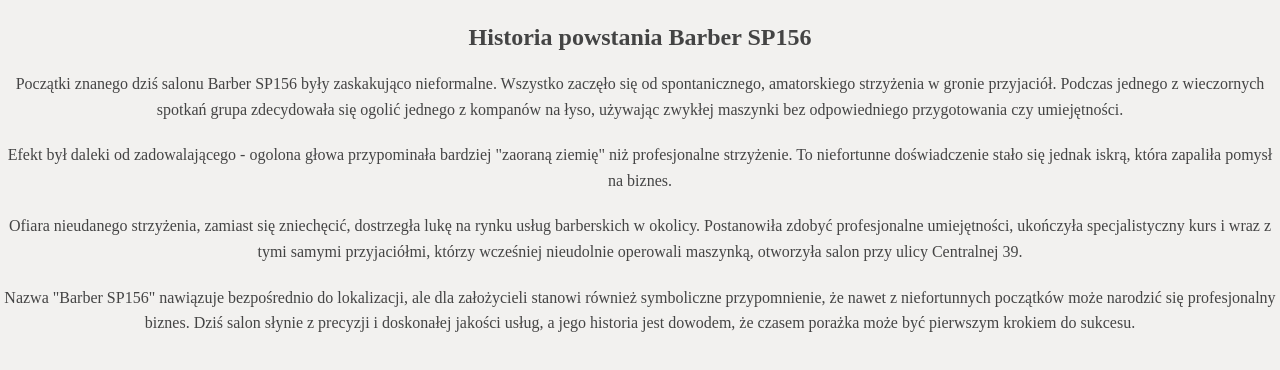
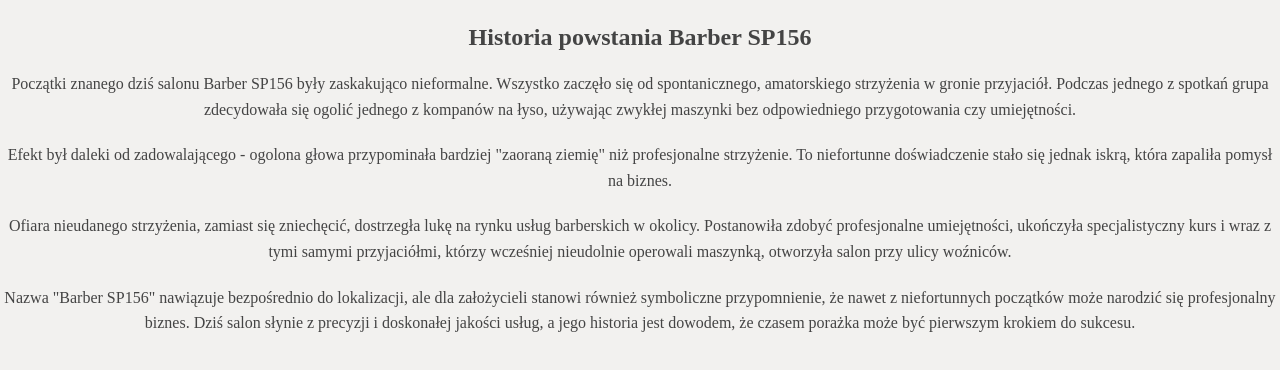
Before and after one commit to Weziqq/BarberSP156, a plain HTML site: page onas.html in a window 1280 px wide. Drawn offline with Linux system fonts and the light colour scheme; a web font is replaced by a local one.

Commit message:
update 3.1

```diff
--- a/onas.html
+++ b/onas.html
@@ -10,13 +10,13 @@
 <section class="history-section">
     <h3>Historia powstania Barber SP156</h3>
     <p>
-        Początki znanego dziś salonu Barber SP156 były zaskakująco nieformalne. Wszystko zaczęło się od spontanicznego, amatorskiego strzyżenia w gronie przyjaciół. Podczas jednego z wieczornych spotkań grupa zdecydowała się ogolić jednego z kompanów na łyso, używając zwykłej maszynki bez odpowiedniego przygotowania czy umiejętności.
+        Początki znanego dziś salonu Barber SP156 były zaskakująco nieformalne. Wszystko zaczęło się od spontanicznego, amatorskiego strzyżenia w gronie przyjaciół. Podczas jednego z spotkań grupa zdecydowała się ogolić jednego z kompanów na łyso, używając zwykłej maszynki bez odpowiedniego przygotowania czy umiejętności.
     </p>
     <p>
         Efekt był daleki od zadowalającego - ogolona głowa przypominała bardziej "zaoraną ziemię" niż profesjonalne strzyżenie. To niefortunne doświadczenie stało się jednak iskrą, która zapaliła pomysł na biznes.
     </p>
     <p>
-        Ofiara nieudanego strzyżenia, zamiast się zniechęcić, dostrzegła lukę na rynku usług barberskich w okolicy. Postanowiła zdobyć profesjonalne umiejętności, ukończyła specjalistyczny kurs i wraz z tymi samymi przyjaciółmi, którzy wcześniej nieudolnie operowali maszynką, otworzyła salon przy ulicy Centralnej 39.
+        Ofiara nieudanego strzyżenia, zamiast się zniechęcić, dostrzegła lukę na rynku usług barberskich w okolicy. Postanowiła zdobyć profesjonalne umiejętności, ukończyła specjalistyczny kurs i wraz z tymi samymi przyjaciółmi, którzy wcześniej nieudolnie operowali maszynką, otworzyła salon przy ulicy woźniców.
     </p>
     <p>
         Nazwa "Barber SP156" nawiązuje bezpośrednio do lokalizacji, ale dla założycieli stanowi również symboliczne przypomnienie, że nawet z niefortunnych początków może narodzić się profesjonalny biznes. Dziś salon słynie z precyzji i doskonałej jakości usług, a jego historia jest dowodem, że czasem porażka może być pierwszym krokiem do sukcesu.
```
Also changed, not shown: galeria.html (+2 -2 lines).
